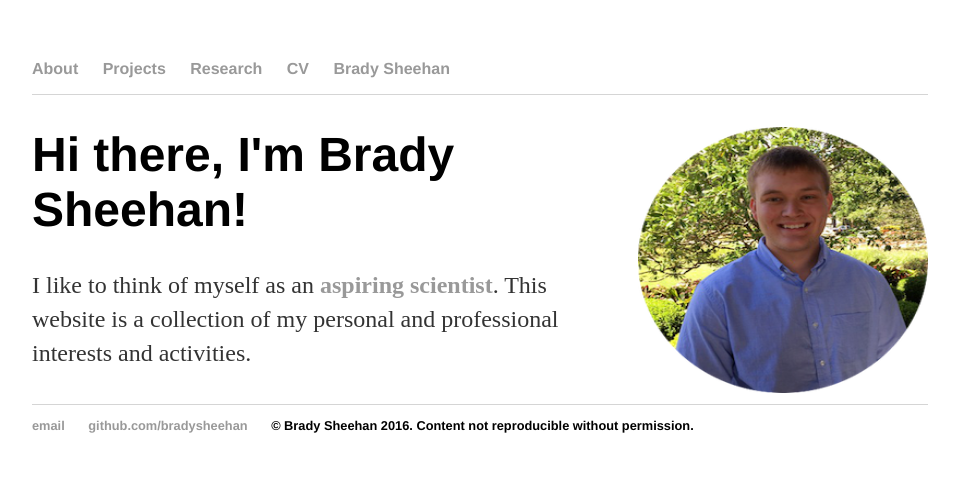
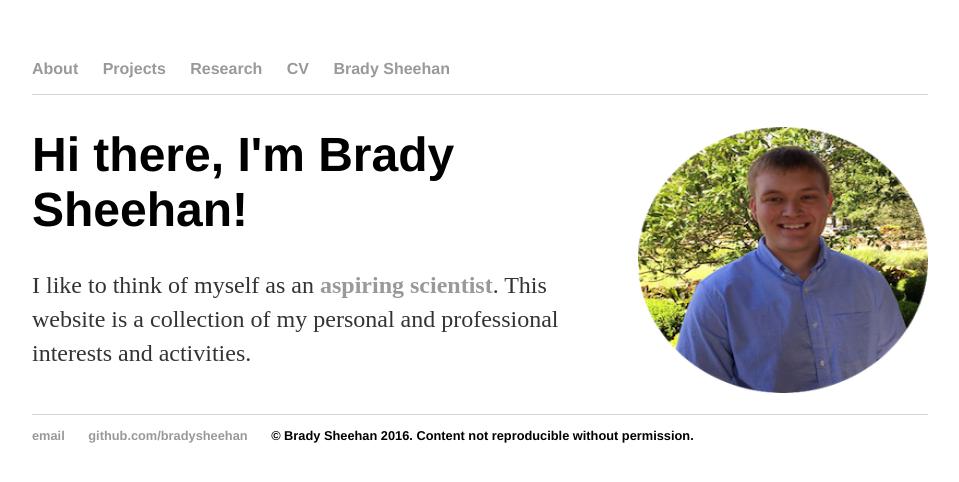
Before and after one commit to BradySheehan/bradysheehan, a Jekyll site: the page built from index.html, in a window 1280 px wide. Shown: the top 482 px of the page, without its empty margins (160-1119 px from the left). Built offline with Jekyll 4.4.1, drawn with Linux system fonts in a browser that asks for light colours.

Commit message:
styling update

```diff
--- a/css/main.css
+++ b/css/main.css
@@ -69,7 +69,7 @@ pre, pre > code {
 
 .blurb {
     position:relative;
-    padding-bottom: 10px;
+    padding-bottom: 20px;
 }
 
 .blurb img {
```
